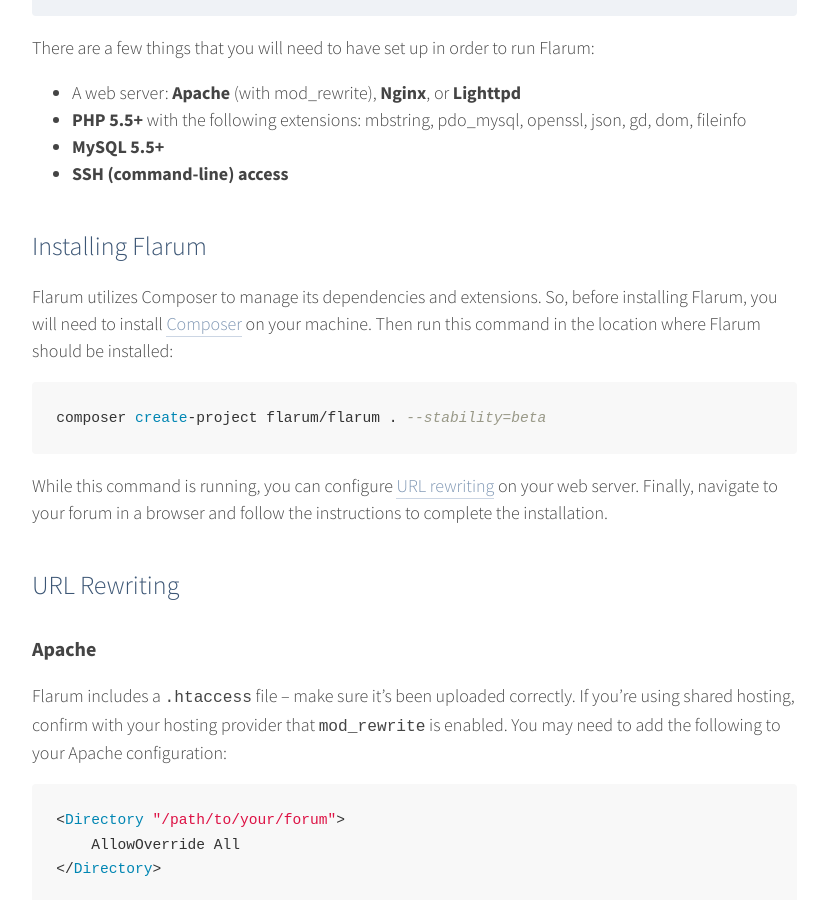
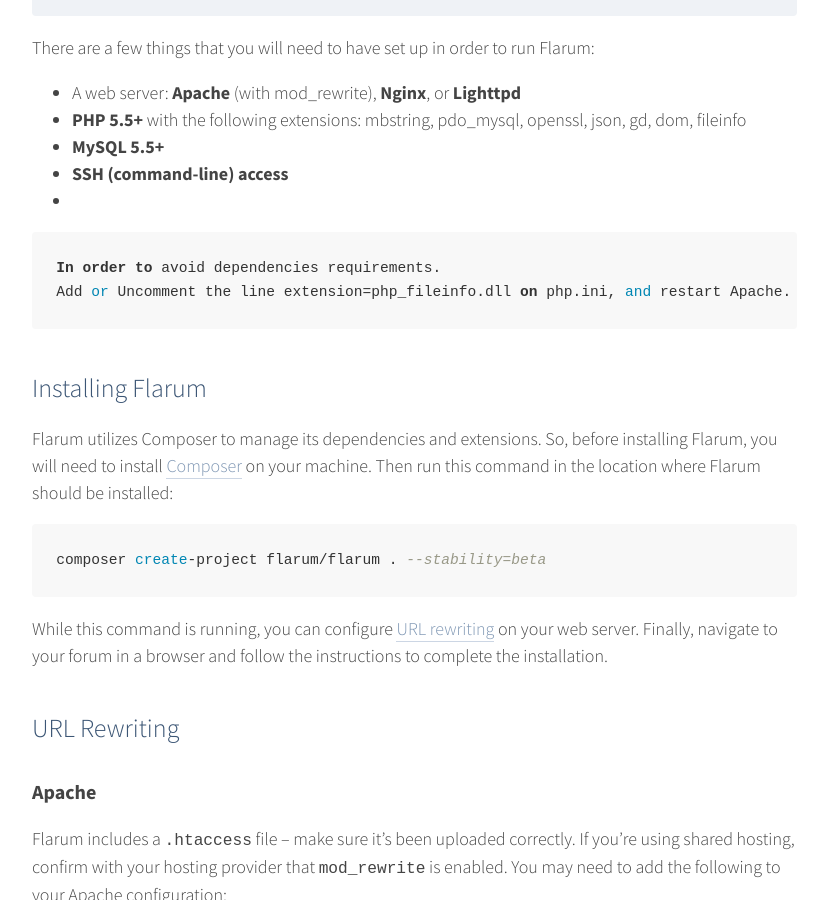
Before and after one commit to flarum/flarum.github.io, a Jekyll site: the page built from _docs/installation.md, in a window 1280 px wide and 900 px high, scrolled down 1016 px. Shown: the whole window, without its empty margins (363-1191 px from the left). Built offline with Jekyll 4.4.1, drawn with Linux system fonts in a browser that asks for light colours; nearby versions of some CDN libraries; comment, search, counter and statistics services are not loaded.

Commit message:
To avoid dependencies requirements
While installing in Windows system, composer throwed the bleow problem (see image), can be solved while updating the php.ini file.

Image URL : http://rahulbohra.com/flarum/problem_1.png

Post URL : https://discuss.flarum.org/d/3220-problem-faced-while-installing-files-from-composer-ver-1-1-2-stable-channel

````diff
--- a/_docs/installation.md
+++ b/_docs/installation.md
@@ -29,6 +29,12 @@
 * **PHP 5.5+** with the following extensions: mbstring, pdo_mysql, openssl, json, gd, dom, fileinfo
 * **MySQL 5.5+**
 * **SSH (command-line) access**
+*
+
+```
+In order to avoid dependencies requirements.
+Add or Uncomment the line extension=php_fileinfo.dll on php.ini, and restart Apache.
+```
 
 <a name="installing-flarum"></a>
 
````
